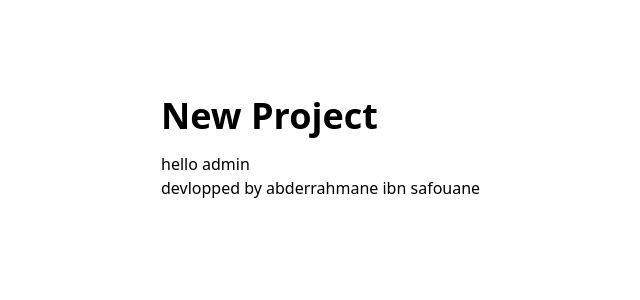
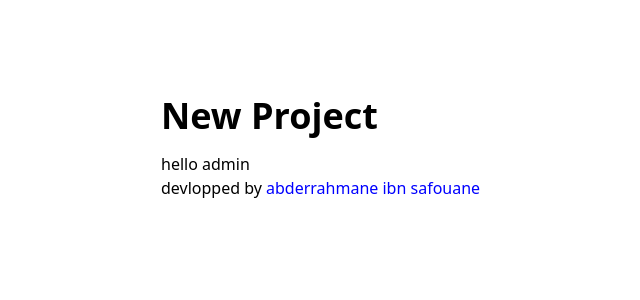
Before and after one commit to safwan-antony/full-auth, a Django app: page / in a window 1280 px wide. Shown: the part 80-380 px from the top of the page, without its empty margins (63-703 px from the left). Run offline with Django 5.2, Linux system fonts and the light colour scheme; a user stored in the database is signed in; parts of the project's set-up code (start-up, migrations or seed data) failed here and were passed over; some libraries are stand-ins or nearby versions.

Commit message:
Update index.html

```diff
--- a/templates/index.html
+++ b/templates/index.html
@@ -29,7 +29,7 @@
             {%if request.user.is_authenticated%}
             <h3> hello {{request.user.username}} </h3>
             {%endif%}
-            <p>devlopped by  <a href="">abderrahmane ibn safouane</a></p>
+            <p>devlopped by  <a href="https://github.com/safwan-antony" style="color: blue;">abderrahmane ibn safouane</a></p>
         </div>
     </div>
 </div>
```
